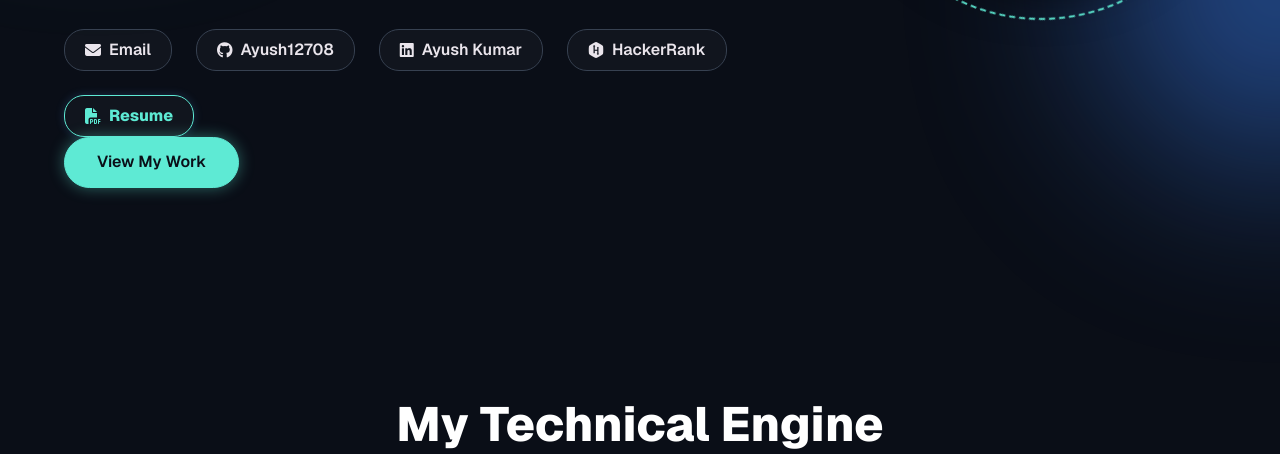
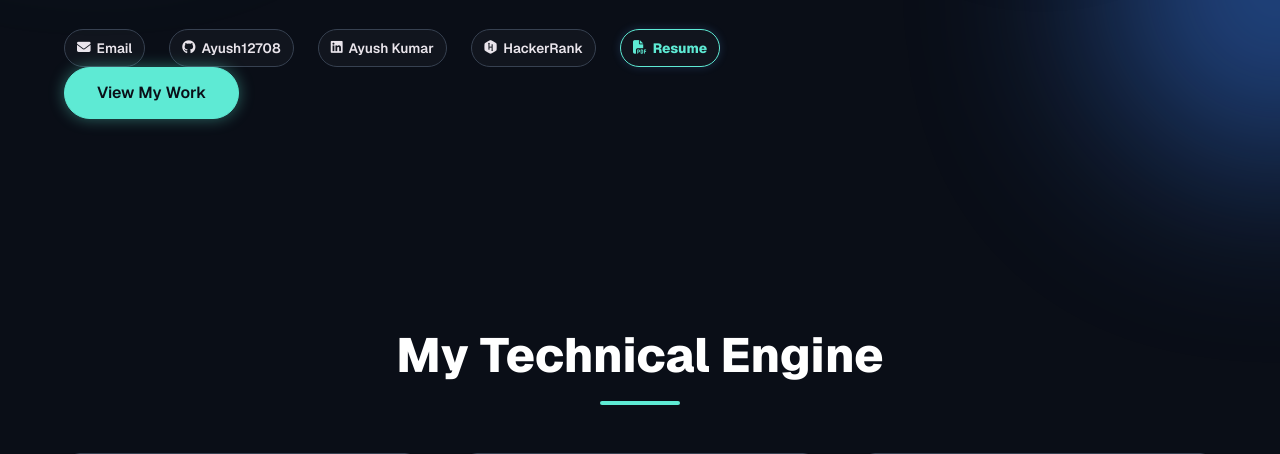
Before and after one commit to Ayush12708/My_Portfolio, a Django app: page / in a window 1280 px wide; the page is wider, and only the part inside the window is pictured. Shown: the part 613-1067 px from the top of that part. Run offline with Django 5.2, Linux system fonts and the light colour scheme; data comes from the database, SQL or seed files in the repository.

Commit message:
Reduce social button padding to fit Resume on same line

```diff
--- a/portfolio/templates/portfolio/index.html
+++ b/portfolio/templates/portfolio/index.html
@@ -46,13 +46,13 @@
                 <div class="hero-links">
                     {% for link in links %}
                     <a href="{{ link.url }}" target="_blank" class="link-item"
-                        style="color: var(--text-primary); text-decoration: none; font-weight: 600; border: 1px solid var(--border-color); padding: 8px 20px; border-radius: 20px; transition: 0.3s; display: flex; align-items: center; gap: 8px;">
+                        style="color: var(--text-primary); text-decoration: none; font-weight: 600; font-size: 0.85rem; border: 1px solid var(--border-color); padding: 8px 12px; border-radius: 20px; transition: 0.3s; display: flex; align-items: center; gap: 6px;">
                         {% if link.icon_class %}<i class="{{ link.icon_class }}"></i>{% endif %} {{ link.name }}
                     </a>
                     {% endfor %}
                     <a href="{{ profile.resume_link|default:'https://drive.google.com/file/d/1stFPg3CVz1QUDlDwyo8vyoOGeNjzXlH2/view?usp=sharing' }}"
                         target="_blank" class="link-item"
-                        style="color: var(--accent-color); text-decoration: none; font-weight: 800; border: 1px solid var(--accent-color); padding: 8px 20px; border-radius: 20px; transition: 0.3s; box-shadow: 0 0 10px rgba(88, 166, 255, 0.2); display: flex; align-items: center; gap: 8px;">
+                        style="color: var(--accent-color); text-decoration: none; font-weight: 800; font-size: 0.85rem; border: 1px solid var(--accent-color); padding: 8px 12px; border-radius: 20px; transition: 0.3s; box-shadow: 0 0 10px rgba(88, 166, 255, 0.2); display: flex; align-items: center; gap: 6px;">
                         <i class="fas fa-file-pdf"></i> Resume
                     </a>
                 </div>
```
